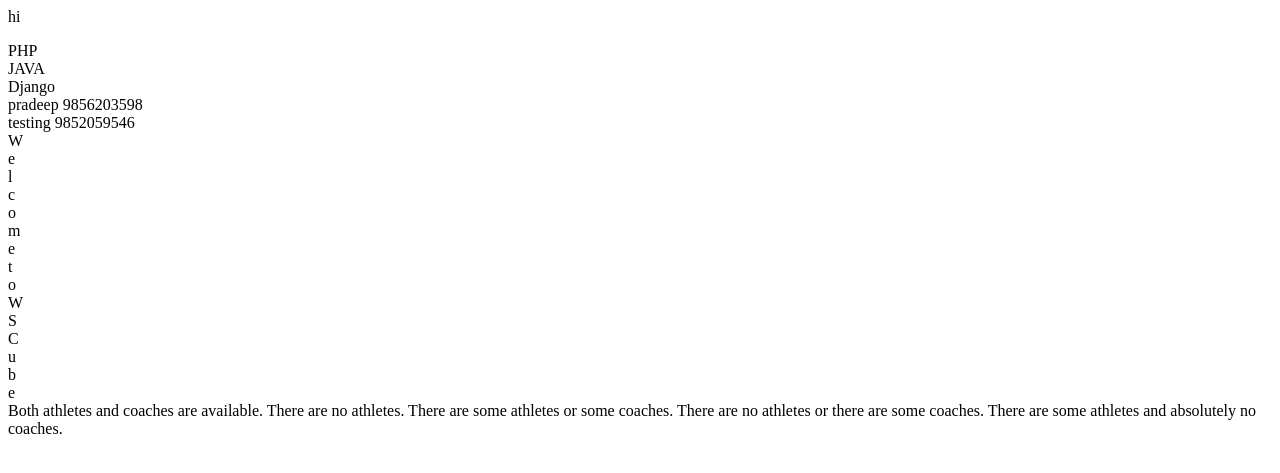
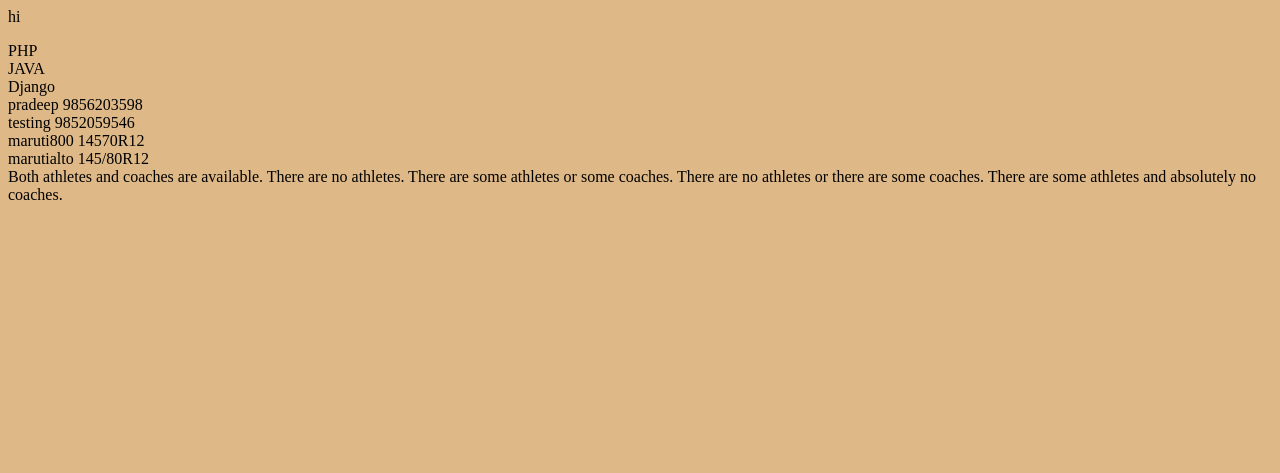
Before and after one commit to rajibpkr/simpleapp, a Django app: page /mypage/ in a window 1280 px wide. Shown: the top 473 px of the page. Run offline with Django 4.2, Linux system fonts and the light colour scheme.

Commit message:
JAN25_1.37PM

```diff
--- a/simpleapp/views.py
+++ b/simpleapp/views.py
@@ -21,6 +21,10 @@ def mypage(request):
         'student_details':[
             {'name':'pradeep', 'phone':9856203598,},
             {'name':'testing', 'phone':9852059546},
+        ],
+        'tyre_sizes':[
+            {'name':'maruti800', 'size':'14570R12',},
+            {'name':'marutialto', 'size':'145/80R12',},
         ]
 
     }
--- a/templates/my_page.html
+++ b/templates/my_page.html
@@ -1,3 +1,6 @@
+{% load static from static %}
+
+<link rel="stylesheet" href="{% static 'styles.css' %}">
 <p>hi</p1>
     <div>
     {% for m in clist %}
@@ -8,9 +11,10 @@
     <div> {{m.name}} {{m.phone}}</div>
     {% endfor %}
 
-    {% for m in bdata %}
-    <div> {{m}} </div>
+    {% for m in tyre_sizes %}
+    <div> {{m.name}} {{m.size}}</div>
     {% endfor %}
+
 
     {% if clist and bdata %}
     Both athletes and coaches are available.
```
